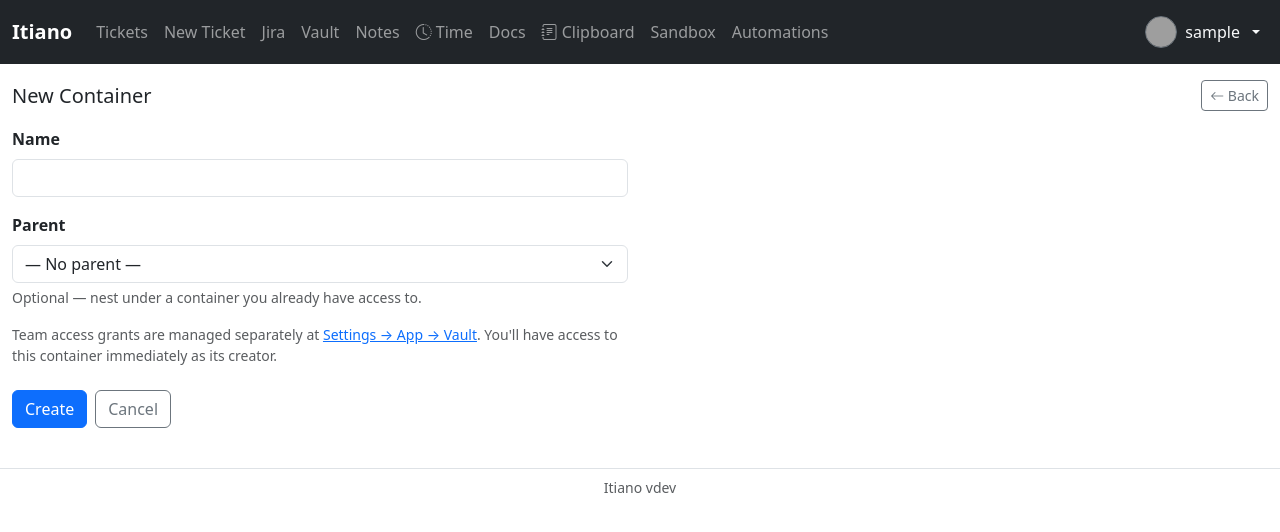
After one commit to danterpaniagua/itiano, a Django app: page /vault/containers/new/ in a window 1280 px wide. The commit adds this page. Shown: the top 532 px of the page. Run offline with Django 5.2, Linux system fonts and the light colour scheme; the visitor is signed in with stand-in values (Sample User, id 1); data comes from the database, SQL or seed files in the repository; data that the repository does not hold is empty; parts of the project's set-up code (start-up, migrations or seed data) failed here and were passed over; grey boxes are pictures that could not be loaded.

Commit message:
feat: agrega creación de containers desde /vault/ (v5.10.6)
Suma el botón "+ New" en el sidebar de /vault/, que abre una página
dedicada (/vault/containers/new/) para crear un container con nombre
y padre opcional, sin campos de acceso compartido (eso sigue
gestionándose solo desde /settings/app/). El creador queda con
acceso automático vía created_by, sin necesidad de un grant de
ContainerAccess nuevo.

Agrega ContainerQuickCreateForm, la vista container_create, la URL
vault-container-create y el template container_form.html.

```diff
--- a/vault/forms.py
+++ b/vault/forms.py
@@ -4,6 +4,32 @@ from django.db.models import Q
 from core.models import Team
 
 from .models import Container, ContainerAccess, Credential, Tag
+
+
+class ContainerQuickCreateForm(forms.ModelForm):
+    class Meta:
+        model = Container
+        fields = ['name', 'parent']
+
+    def __init__(self, *args, user=None, **kwargs):
+        super().__init__(*args, **kwargs)
+        self.user = user
+        for field in self.fields.values():
+            field.widget.attrs['class'] = 'form-select' if isinstance(field.widget, forms.Select) else 'form-control'
+        accessible = Container.objects.filter(
+            Q(access_grants__team__members=user, access_grants__access_level=ContainerAccess.ACCESS_READ_WRITE)
+            | Q(created_by=user)
+        ) if user else Container.objects.none()
+        self.fields['parent'].queryset = accessible.distinct().order_by('name')
+        self.fields['parent'].required = False
+        self.fields['parent'].empty_label = '— No parent —'
+
+    def save(self, commit=True):
+        instance = super().save(commit=False)
+        instance.created_by = self.user
+        if commit:
+            instance.save()
+        return instance
 
 
 class CredentialForm(forms.ModelForm):
--- /dev/null
+++ b/vault/templates/vault/container_form.html
@@ -0,0 +1,42 @@
+{% extends "base.html" %}
+{% block title %}New Container – Vault – Itiano{% endblock %}
+
+{% block content %}
+<div class="d-flex flex-wrap gap-2 align-items-center mb-3">
+    <h5 class="mb-0 me-auto">New Container</h5>
+    <a href="{% url 'vault-list' %}" class="btn btn-outline-secondary btn-sm">
+        <i class="bi bi-arrow-left"></i> Back
+    </a>
+</div>
+
+<div class="row">
+<div class="col-12 col-md-8 col-lg-6">
+<form method="post">
+    {% csrf_token %}
+
+    <div class="mb-3">
+        <label for="{{ form.name.id_for_label }}" class="form-label fw-semibold">Name</label>
+        {{ form.name }}
+        {% for e in form.name.errors %}<div class="text-danger small">{{ e }}</div>{% endfor %}
+    </div>
+
+    <div class="mb-3">
+        <label for="{{ form.parent.id_for_label }}" class="form-label fw-semibold">Parent</label>
+        {{ form.parent }}
+        <div class="form-text">Optional — nest under a container you already have access to.</div>
+    </div>
+
+    <div class="form-text mb-3">
+        Team access grants are managed separately at
+        <a href="{% url 'settings-vault' %}">Settings → App → Vault</a>. You'll have access to
+        this container immediately as its creator.
+    </div>
+
+    <div class="d-flex flex-wrap gap-2 mt-4">
+        <button type="submit" class="btn btn-primary">Create</button>
+        <a href="{% url 'vault-list' %}" class="btn btn-outline-secondary">Cancel</a>
+    </div>
+</form>
+</div>
+</div>
+{% endblock %}
--- a/vault/urls.py
+++ b/vault/urls.py
@@ -5,6 +5,7 @@ from . import views
 urlpatterns = [
     path('', views.credential_list, name='vault-list'),
     path('new/', views.credential_create, name='vault-create'),
+    path('containers/new/', views.container_create, name='vault-container-create'),
     path('<int:pk>/edit/', views.credential_edit, name='vault-edit'),
     path('<int:pk>/delete/', views.credential_delete, name='vault-delete'),
     path('<int:pk>/copy/', views.credential_copy, name='vault-copy'),
--- a/vault/views.py
+++ b/vault/views.py
@@ -3,9 +3,10 @@ from django.core.exceptions import PermissionDenied
 from django.db.models import Q
 from django.http import JsonResponse
 from django.shortcuts import get_object_or_404, redirect, render
+from django.urls import reverse
 from django.views.decorators.http import require_POST
 
-from .forms import CredentialForm
+from .forms import ContainerQuickCreateForm, CredentialForm
 from .models import Container, Credential, Tag
 
 
@@ -103,6 +104,15 @@ def credential_list(request):
         'personal_count': personal_count,
         'total_visible_count': visible_all.count(),
     })
+
+
+@login_required
+def container_create(request):
+    form = ContainerQuickCreateForm(request.POST or None, user=request.user)
+    if form.is_valid():
+        container = form.save()
+        return redirect(f"{reverse('vault-list')}?container={container.pk}")
+    return render(request, 'vault/container_form.html', {'form': form})
 
 
 @login_required
```
Also changed, not shown: vault/templates/vault/credential_list.html (+7 -0 lines).
